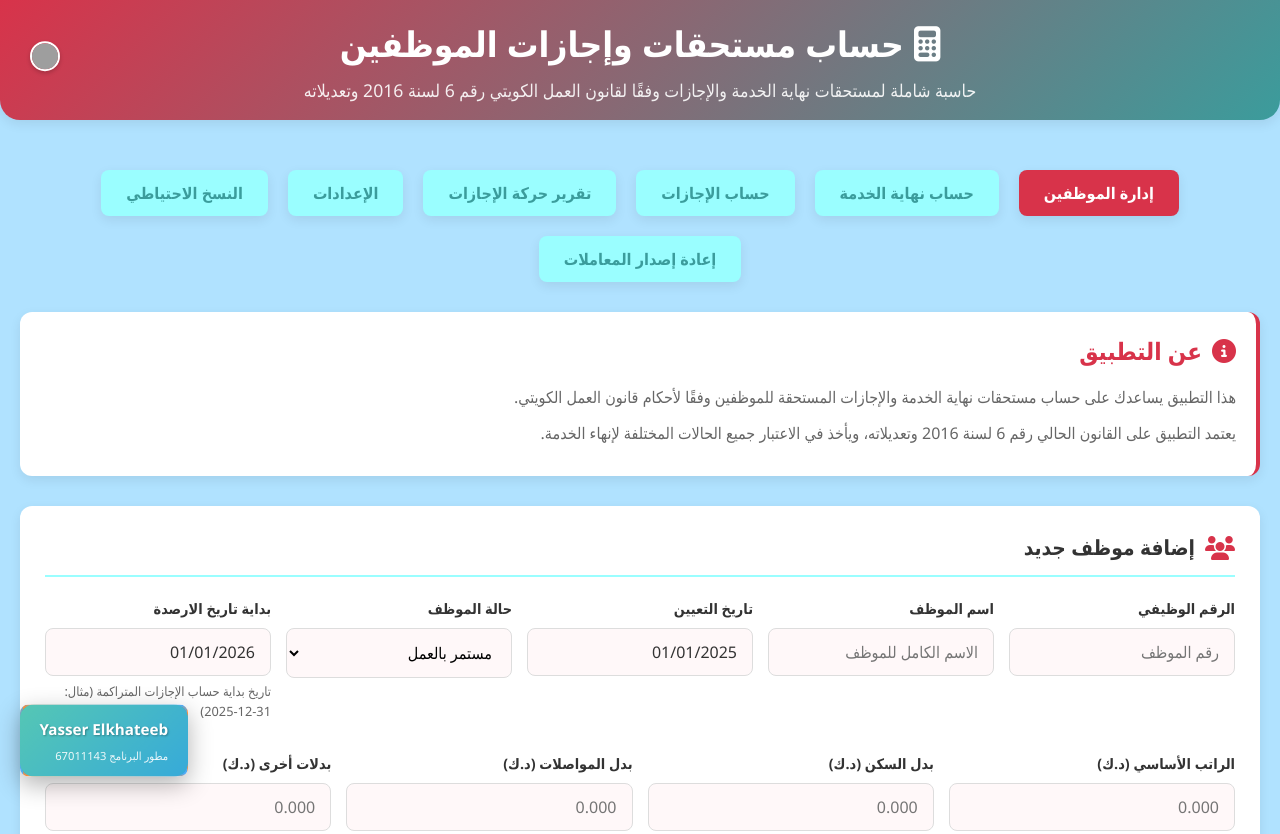
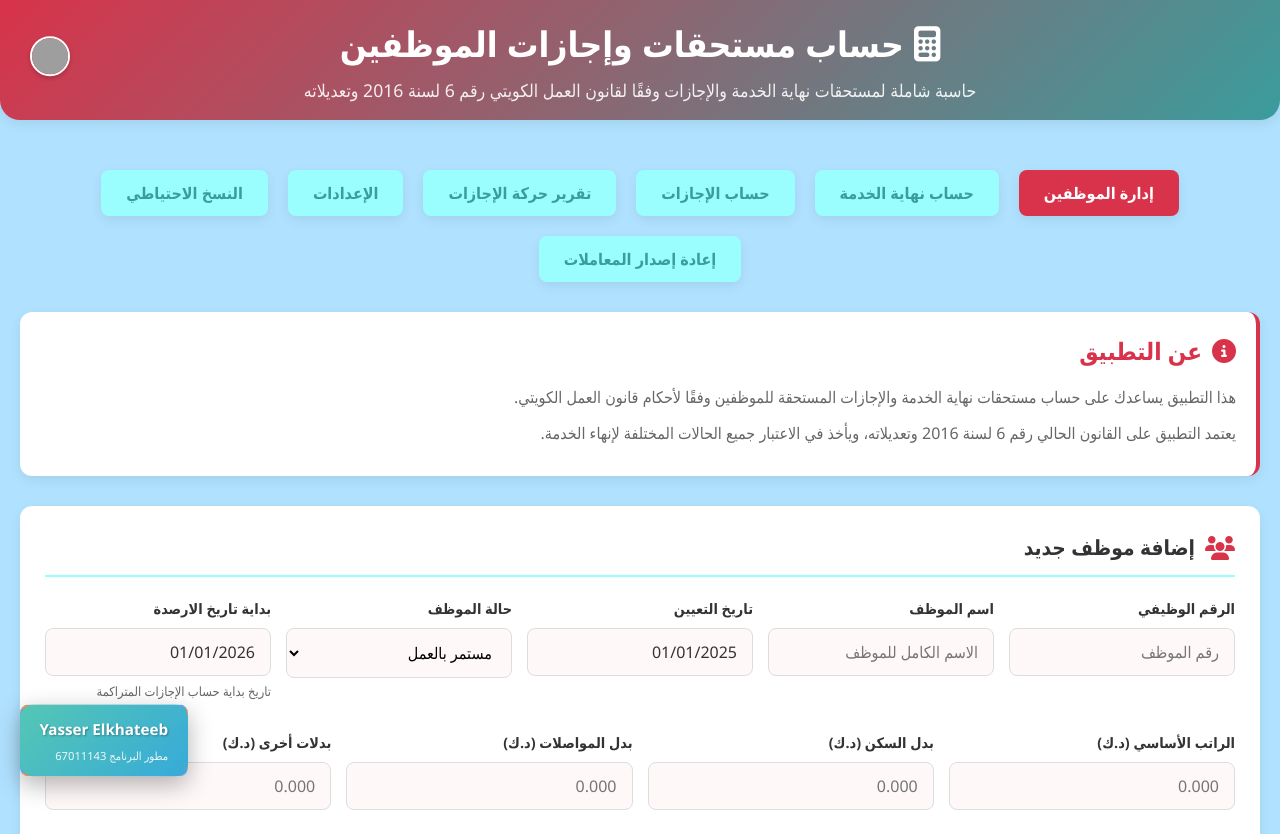
Before and after one commit to yasser-q8/end-service-vacation, a plain HTML site: page index.html in a window 1280 px wide. Shown: the top 834 px of the page. Drawn offline with nearby package versions, Linux system fonts and the light colour scheme; grey boxes are pictures that could not be loaded.

Commit message:
Update index.html

```diff
--- a/index.html
+++ b/index.html
@@ -3,7 +3,7 @@
 <head>
     <meta charset="UTF-8">
     <meta name="viewport" content="width=device-width, initial-scale=1.0">
-    <title>حساب مستحقات وإجازات الموظفين - قانون العمل الكويتي</title>
+    <title>حساب مستحقات نهاية الخدمة وإجازات الموظفين - قانون العمل الكويتي</title>
     <!-- إضافة أيقونة الشعار -->
     <link rel="icon" href="https://i.postimg.cc/3xZmVcrP/YASR.jpg" type="image/jpeg">
     <link rel="stylesheet" href="https://cdnjs.cloudflare.com/ajax/libs/font-awesome/6.4.0/css/all.min.css">
@@ -70,8 +70,8 @@
         }
 
         .logo-img {
-            width: 30px; /* تصغير حجم الشعار 50% */
-            height: 30px;
+            width: 40px; /* تصغير حجم الشعار 50% */
+            height: 40px;
             border-radius: 50%; /* جعل الشعار دائري تماماً */
             object-fit: cover;
             border: 2px solid white;
@@ -1160,7 +1160,7 @@
                     <div class="input-group">
                         <label for="balanceStartDate">بداية تاريخ الارصدة</label>
                         <input type="text" id="balanceStartDate" class="flatpickr-input date-input" placeholder="يوم/شهر/سنة" data-date-format="d/m/Y" readonly>
-                        <small style="color: #666; font-size: 0.8rem; display: block; margin-top: 5px;">تاريخ بداية حساب الإجازات المتراكمة (مثال: 31-12-2025)</small>
+                        <small style="color: #666; font-size: 0.8rem; display: block; margin-top: 5px;">تاريخ بداية حساب الإجازات المتراكمة</small>
                     </div>
                 </div>
 
```
